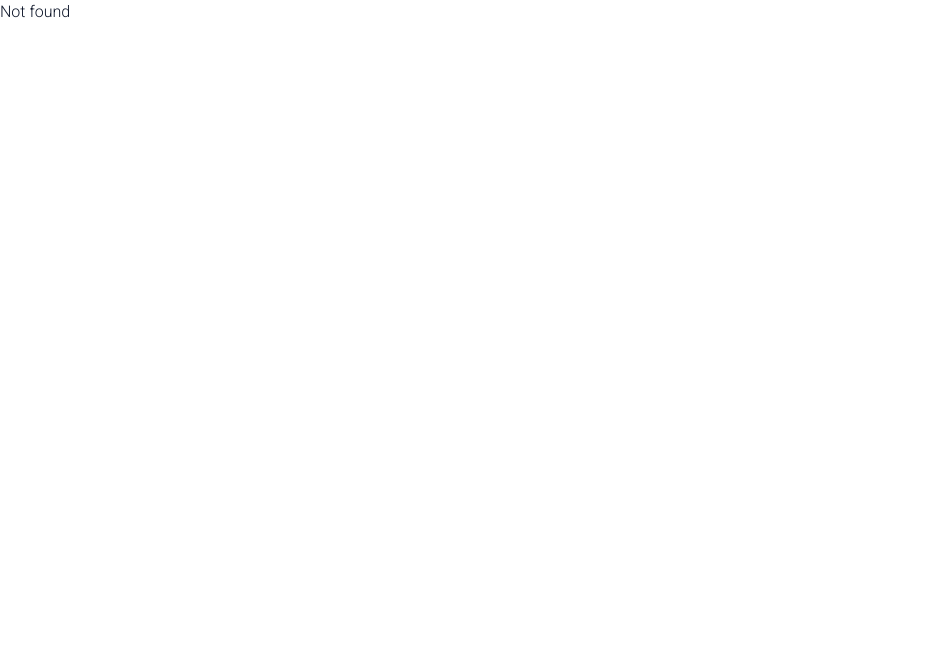
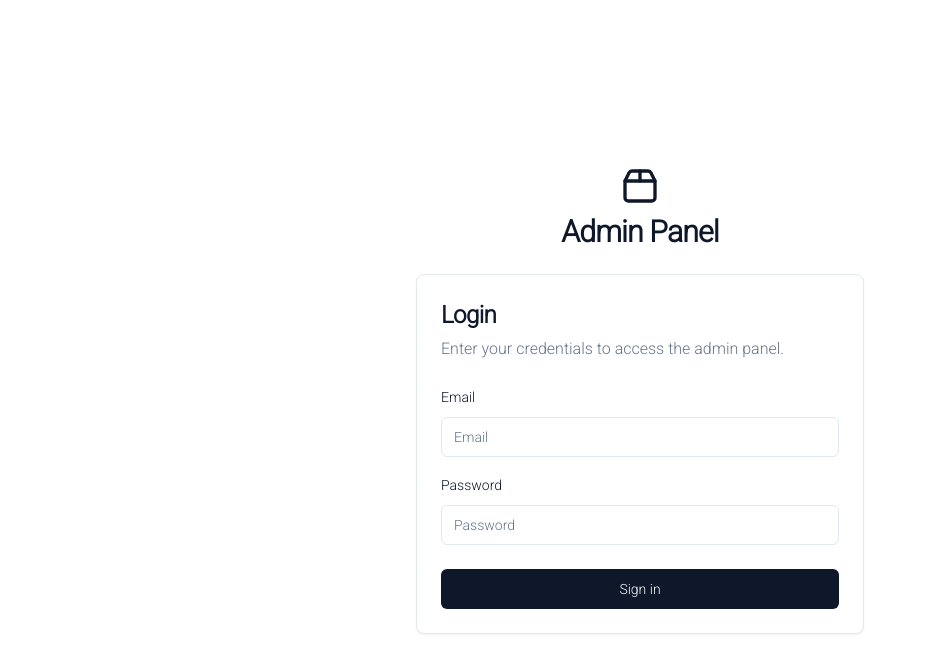
Before and after one commit to Younesfdj/YOUR-Shop-Frontend, a React (Vite) app: page /admin/auth in a window 1280 px wide. Shown: the top 672 px of the page, without its empty margins (0-926 px from the left). Built offline with nearby package versions, Linux system fonts and the light colour scheme.

Commit message:
feat: added admin login, error page

```diff
--- a/src/App.tsx
+++ b/src/App.tsx
@@ -2,6 +2,9 @@
 import HomePage from "./pages/HomePage";
 import ProductPage from "./pages/ProductPage";
 import CartPage from "./pages/CartPage";
+import LoginPage from "./pages/LoginPage";
+import ErrorPage from "./pages/ErrorPage";
+
 export default function App() {
   return (
     <Router>
@@ -9,7 +12,8 @@
         <Route path="/" element={<HomePage />} />
         <Route path="/products/:ProductId" element={<ProductPage />} />
         <Route path="/cart" element={<CartPage />} />
-        <Route path="*" element={<div>Not found</div>} />
+        <Route path="/admin/auth" element={<LoginPage />} />
+        <Route path="*" element={<ErrorPage />} />
       </Routes>
     </Router>
   );
--- /dev/null
+++ b/src/components/login-form.tsx
@@ -0,0 +1,73 @@
+import {
+  Card,
+  CardHeader,
+  CardTitle,
+  CardDescription,
+  CardContent,
+  CardFooter,
+} from "./ui/card";
+import { Label } from "./ui/label";
+import { Input } from "./ui/input";
+import { Button } from "./ui/button";
+
+export default function LoginForm() {
+  return (
+    <div className="flex min-h-[100dvh] flex-col items-center justify-center bg-background">
+      <div className="mx-auto w-[90%] md:w-full max-w-md space-y-6">
+        <div className="flex flex-col items-center gap-2">
+          <Package2Icon className="h-10 w-10 text-primary" />
+          <h1 className="text-2xl md:text-3xl font-bold tracking-tight text-foreground">
+            Admin Panel
+          </h1>
+        </div>
+        <Card>
+          <CardHeader>
+            <CardTitle className="text-xl md:text-2xl">Login</CardTitle>
+            <CardDescription className="text-xs md:text-base">
+              Enter your credentials to access the admin panel.
+            </CardDescription>
+          </CardHeader>
+          <CardContent className="space-y-4">
+            <div className="space-y-2">
+              <Label htmlFor="Email">Email</Label>
+              <Input id="Email" type="text" placeholder="Email" required />
+            </div>
+            <div className="space-y-2">
+              <Label htmlFor="password">Password</Label>
+              <Input
+                id="password"
+                type="password"
+                placeholder="Password"
+                required
+              />
+            </div>
+          </CardContent>
+          <CardFooter>
+            <Button className="w-full">Sign in</Button>
+          </CardFooter>
+        </Card>
+      </div>
+    </div>
+  );
+}
+
+function Package2Icon(props) {
+  return (
+    <svg
+      {...props}
+      xmlns="http://www.w3.org/2000/svg"
+      width="24"
+      height="24"
+      viewBox="0 0 24 24"
+      fill="none"
+      stroke="currentColor"
+      strokeWidth="2"
+      strokeLinecap="round"
+      strokeLinejoin="round"
+    >
+      <path d="M3 9h18v10a2 2 0 0 1-2 2H5a2 2 0 0 1-2-2V9Z" />
+      <path d="m3 9 2.45-4.9A2 2 0 0 1 7.24 3h9.52a2 2 0 0 1 1.8 1.1L21 9" />
+      <path d="M12 3v6" />
+    </svg>
+  );
+}
--- /dev/null
+++ b/src/components/ui/card.tsx
@@ -0,0 +1,86 @@
+import * as React from "react";
+
+import { cn } from "../../lib/utils";
+
+const Card = React.forwardRef<
+  HTMLDivElement,
+  React.HTMLAttributes<HTMLDivElement>
+>(({ className, ...props }, ref) => (
+  <div
+    ref={ref}
+    className={cn(
+      "rounded-lg border bg-card text-card-foreground shadow-sm",
+      className
+    )}
+    {...props}
+  />
+));
+Card.displayName = "Card";
+
+const CardHeader = React.forwardRef<
+  HTMLDivElement,
+  React.HTMLAttributes<HTMLDivElement>
+>(({ className, ...props }, ref) => (
+  <div
+    ref={ref}
+    className={cn("flex flex-col space-y-1.5 p-6", className)}
+    {...props}
+  />
+));
+CardHeader.displayName = "CardHeader";
+
+const CardTitle = React.forwardRef<
+  HTMLParagraphElement,
+  React.HTMLAttributes<HTMLHeadingElement>
+>(({ className, ...props }, ref) => (
+  <h3
+    ref={ref}
+    className={cn(
+      "text-2xl font-semibold leading-none tracking-tight",
+      className
+    )}
+    {...props}
+  />
+));
+CardTitle.displayName = "CardTitle";
+
+const CardDescription = React.forwardRef<
+  HTMLParagraphElement,
+  React.HTMLAttributes<HTMLParagraphElement>
+>(({ className, ...props }, ref) => (
+  <p
+    ref={ref}
+    className={cn("text-sm text-muted-foreground", className)}
+    {...props}
+  />
+));
+CardDescription.displayName = "CardDescription";
+
+const CardContent = React.forwardRef<
+  HTMLDivElement,
+  React.HTMLAttributes<HTMLDivElement>
+>(({ className, ...props }, ref) => (
+  <div ref={ref} className={cn("p-6 pt-0", className)} {...props} />
+));
+CardContent.displayName = "CardContent";
+
+const CardFooter = React.forwardRef<
+  HTMLDivElement,
+  React.HTMLAttributes<HTMLDivElement>
+>(({ className, ...props }, ref) => (
+  <div
+    ref={ref}
+    className={cn("flex items-center p-6 pt-0", className)}
+    {...props}
+  />
+));
+CardFooter.displayName = "CardFooter";
+
+export {
+  Card,
+  CardHeader,
+  CardFooter,
+  CardTitle,
+  CardDescription,
+  CardContent,
+};
--- /dev/null
+++ b/src/pages/ErrorPage.tsx
@@ -0,0 +1,33 @@
+import { Link } from "react-router-dom";
+import errorAsset from "../../public/404.webp";
+
+export default function ErrroPage() {
+  return (
+    <div className="flex min-h-[100dvh] flex-col items-center justify-center bg-background px-4 py-12 sm:px-6 lg:px-8">
+      <div className="mx-auto max-w-md text-center">
+        <img
+          src={errorAsset}
+          alt="Lost shopping cart illustration"
+          width={400}
+          height={400}
+          className="mx-auto"
+        />
+        <h1 className="mt-8 text-5xl font-bold tracking-tight text-foreground sm:text-6xl">
+          Oops, la page n'a pas été trouvée !
+        </h1>
+        <p className="mt-4 text-muted-foreground">
+          On dirait que votre panier d'achat s'est perdu dans la forêt.
+          Retournez à la page d'accueil pour continuer vos achats.
+        </p>
+        <div className="mt-6">
+          <Link
+            to="/"
+            className="inline-flex items-center rounded-md bg-primary px-4 py-2 text-sm font-medium text-primary-foreground shadow-sm transition-colors hover:bg-primary/90 focus:outline-none focus:ring-2 focus:ring-primary focus:ring-offset-2 bg-blue-400"
+          >
+            Retourner à l'accueil
+          </Link>
+        </div>
+      </div>
+    </div>
+  );
+}
--- /dev/null
+++ b/src/pages/LoginPage.tsx
@@ -0,0 +1,8 @@
+import LoginForm from "../components/login-form";
+export default function LoginPage() {
+  return (
+    <div>
+      <LoginForm />
+    </div>
+  );
+}
```
Also changed, not shown: public/404.webp (added).
